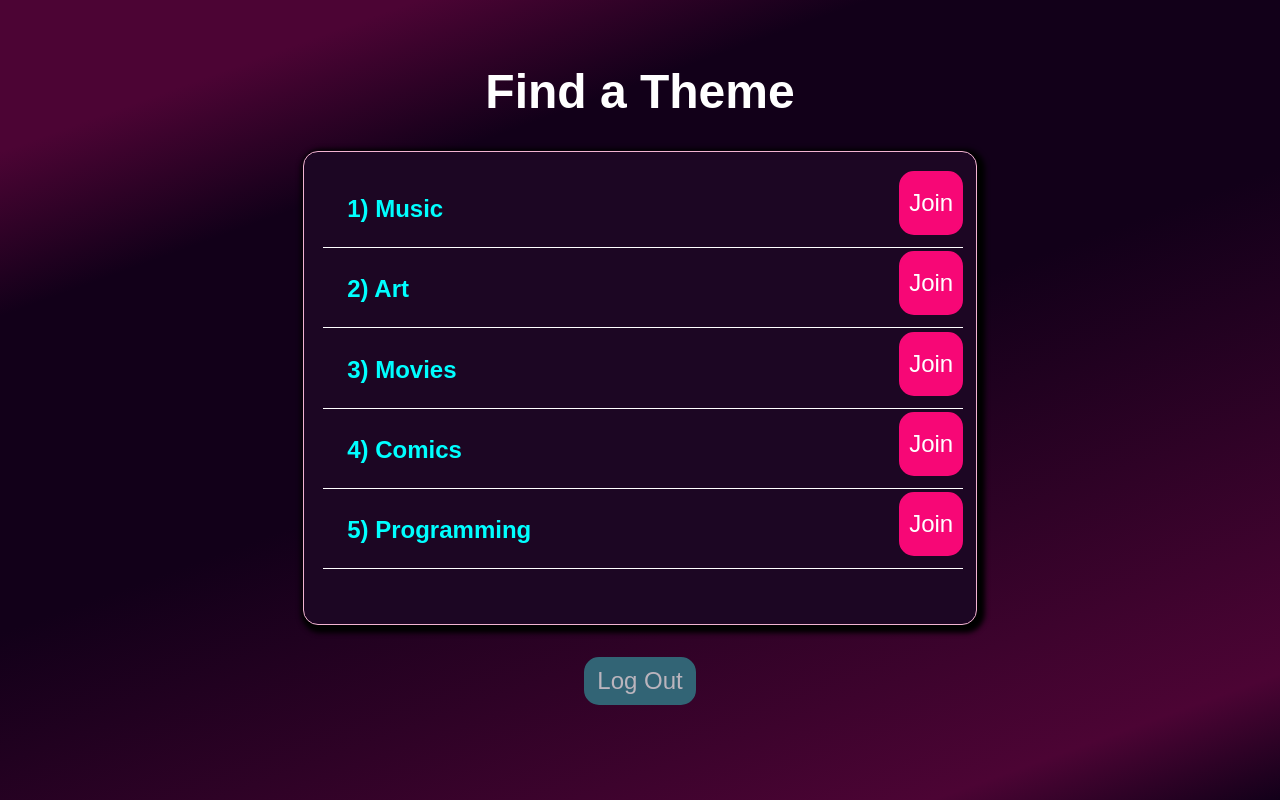
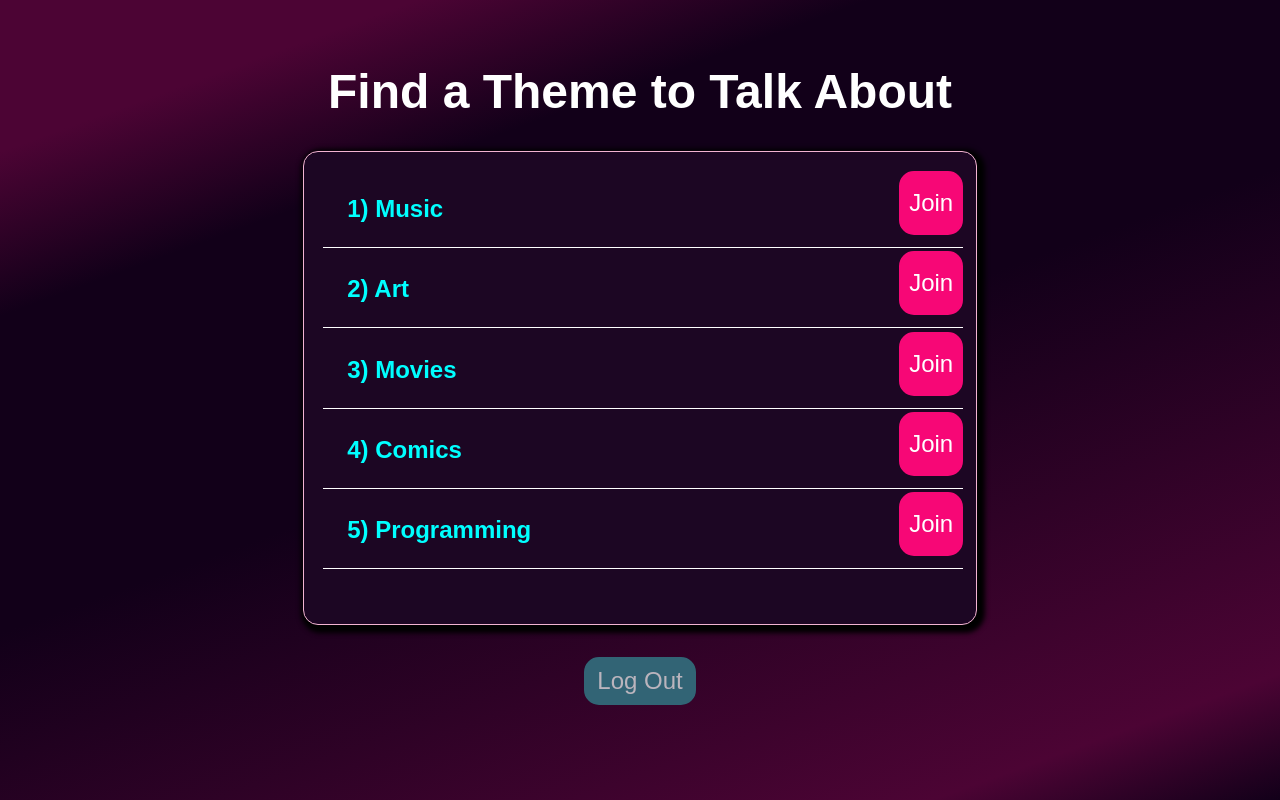
Before and after one commit to leTabs/Thematic-Chat-Rooms, a Flask app: page /find_chat in a window 1280 px wide. Run offline with Flask 3, Linux system fonts and the light colour scheme; the visitor is signed in with stand-in values (Sample User, id 1); some libraries are stand-ins or nearby versions.

Commit message:
Update findComv.html

```diff
--- a/templates/findComv.html
+++ b/templates/findComv.html
@@ -1,6 +1,7 @@
+<!-- {% block title %}Small Talk Themantic Chat Rooms|Find Chat Romm{% endblock %} -->
 {% extends 'base.html'%} {% block content %}
     <section class="genSec">
-        <h3>Find a Theme</h3>
+        <h3>Find a Theme to Talk About</h3>
         <main>
             <section>
                 <div >
```
